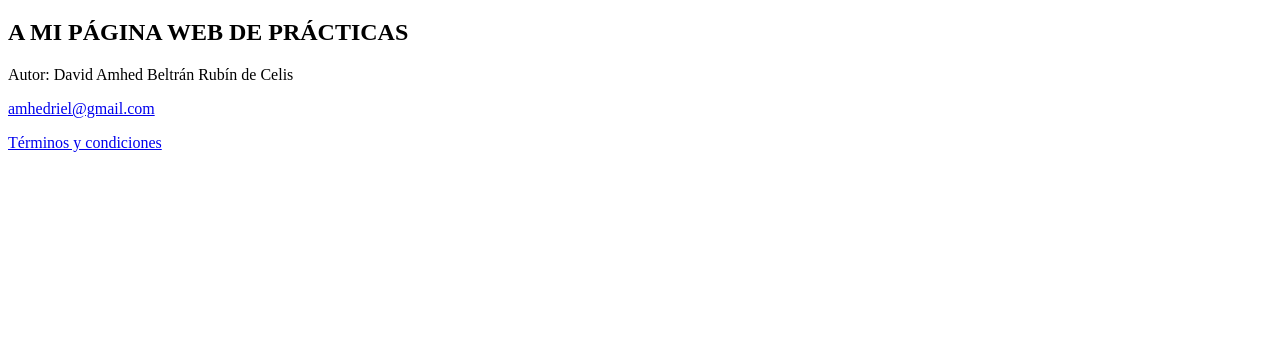
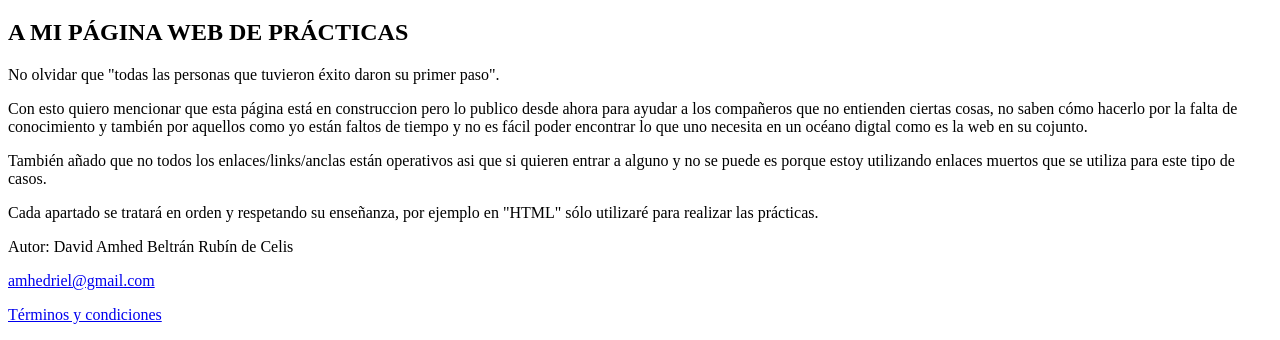
Before and after one commit to DavidAmhedBeltran/davidamhedbeltran.github.io, a plain HTML site: page index.html in a window 1280 px wide. Shown: the part 526-866 px from the top of the page. Before the commit the page ends 800 px from the top, so only its background shows below. Drawn offline with Linux system fonts and the light colour scheme.

Commit message:
Agregando info a index

```diff
--- a/index.html
+++ b/index.html
@@ -38,6 +38,13 @@ Redes sociales – Todavia hace algunos años, el incluir redes sociales no era
     <div class="container">
       <h1>BIENVENIDOS</h1>
       <h2>A MI PÁGINA WEB DE PRÁCTICAS</h2>
+      <p>No olvidar que "todas las personas que tuvieron éxito daron su primer paso".</p>
+
+      <p>Con esto quiero mencionar que esta página está en construccion pero lo publico desde ahora para ayudar a los compañeros que no entienden ciertas cosas, no saben cómo hacerlo por la falta de conocimiento y también por aquellos como yo están faltos de tiempo y no es fácil poder encontrar lo que uno necesita en un océano digtal como es la web en su cojunto.</p>
+
+      <p>También añado que no todos los enlaces/links/anclas están operativos asi que si quieren entrar a alguno y no se puede es porque estoy utilizando enlaces muertos <code><a href="#"></a></code> que se utiliza para este tipo de casos.</p>
+
+      <p>Cada apartado se tratará en orden y respetando su enseñanza, por ejemplo en "HTML" sólo utilizaré <code><html></html></code> para realizar las prácticas.</p>
     </div>
 
   </main>
```
